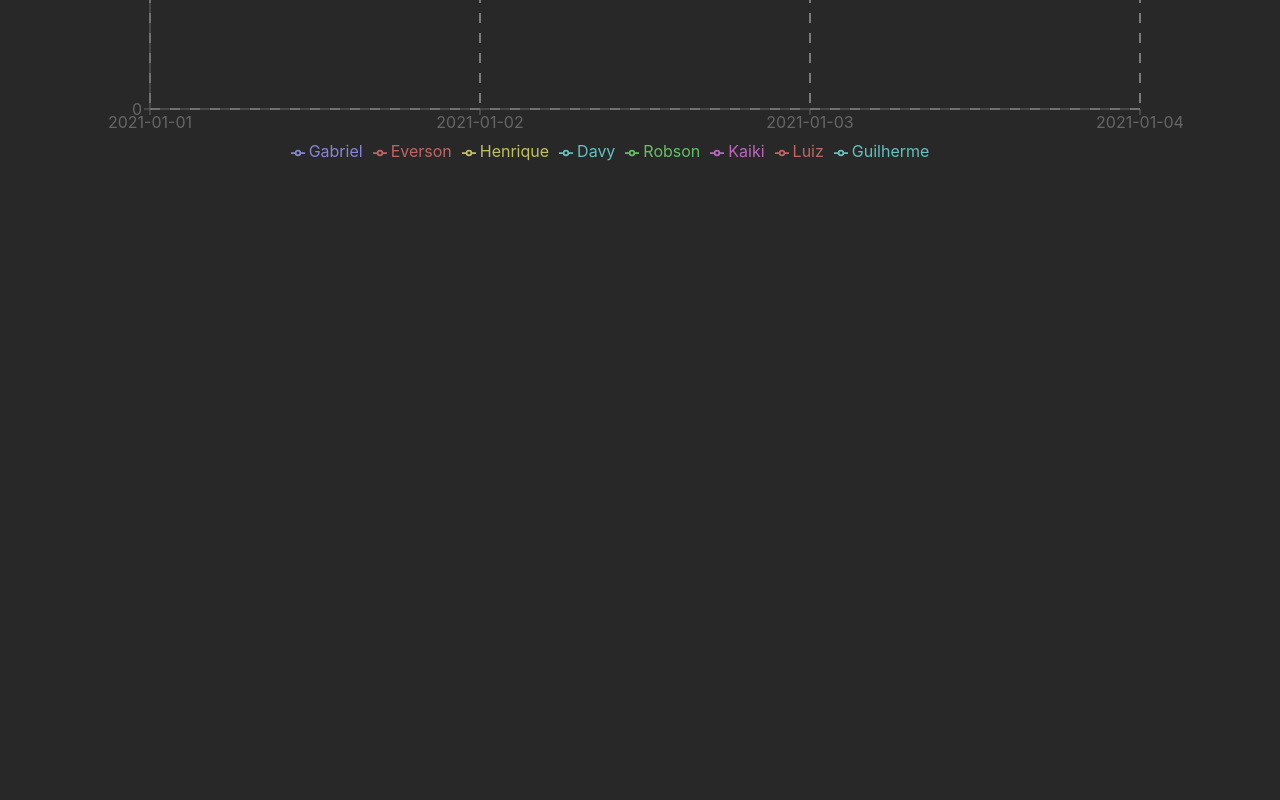
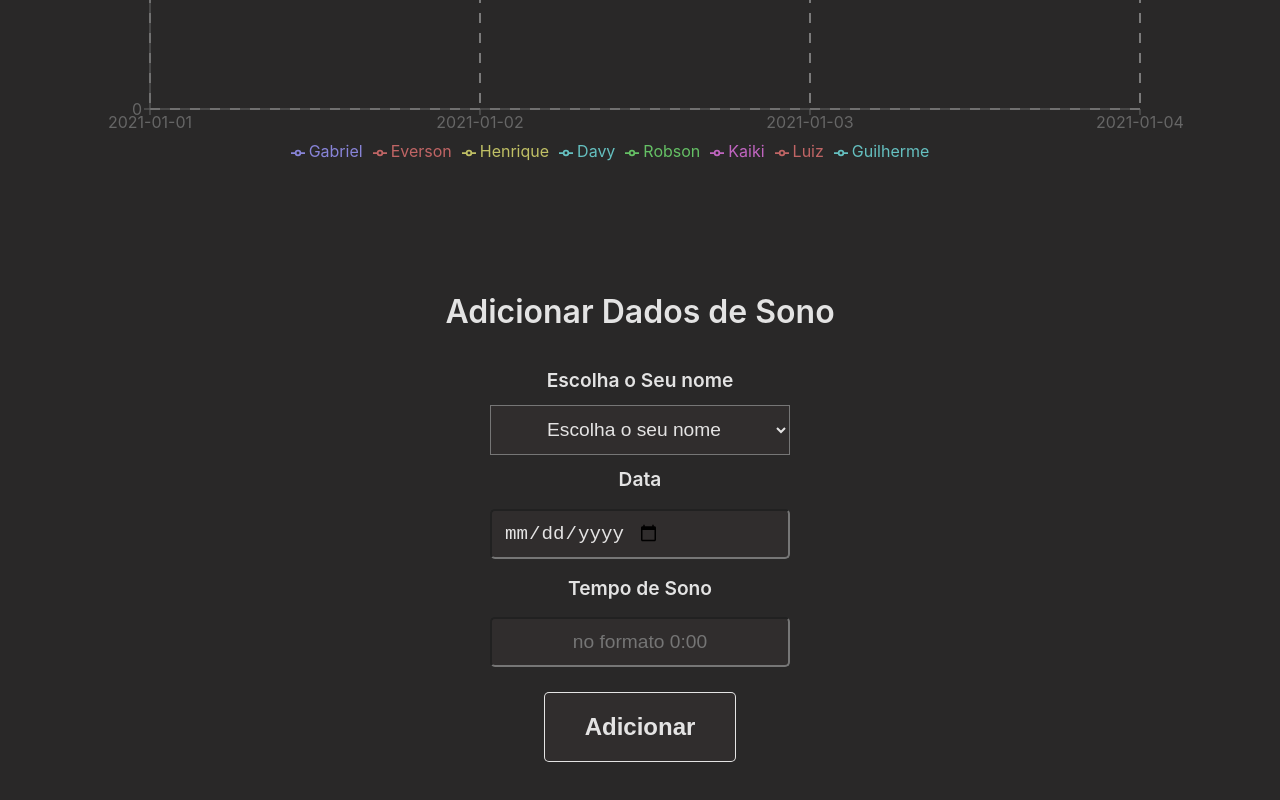
Before and after one commit to LuizBrugnera/sleep-graphics, a React (Vite) app: page / in a window 1280 px wide. Shown: the part 542-1342 px from the top of the page. Before the commit the page ends 800 px from the top, so only its background shows below. Built offline with nearby package versions, Linux system fonts and the light colour scheme.

Commit message:
feat - form to add sleep data

```diff
--- a/src/components/FormAddSleepData.tsx
+++ b/src/components/FormAddSleepData.tsx
@@ -1,7 +1,111 @@
-import React from "react";
+import React, { FormEvent, useState } from "react";
+import * as S from "../styles";
+import { SleepDataService } from "./services/SleepDataService";
 
 const FormAddSleepData = () => {
-  return <div>FormAddSleepData</div>;
+  const [sleepTime, setSleepTime] = useState("");
+  const [date, setDate] = useState("");
+  const [message, setMessage] = useState({ text: "", type: "" });
+  const [name, setName] = useState("undefined");
+
+  const valid = () => {
+    if (name === "undefined") {
+      setMessage({
+        text: "Escolha o seu nome!",
+        type: "error",
+      });
+      return false;
+    }
+    if (date === "") {
+      setMessage({ text: "Escolha a data!", type: "error" });
+      return false;
+    }
+    if (sleepTime === "") {
+      setMessage({ text: "Escolha o tempo de sono!", type: "error" });
+      return false;
+    }
+
+    const isValid = /^([0-9]{1,2}|1[0-9]|2[0-3]):[0-5][0-9]$/.test(sleepTime);
+    if (!isValid) {
+      setMessage({
+        text: "Formato de tempo de sono inválido!",
+        type: "error",
+      });
+      return false;
+    }
+    setMessage({ text: "", type: "sucess" });
+    return true;
+  };
+
+  const handleButton = async (event: FormEvent) => {
+    event.preventDefault();
+    if (valid()) {
+      const data = await SleepDataService.create({
+        name,
+        date,
+        sleepTime,
+      });
+
+      if (data) {
+        setMessage({ text: "Dados adicionados com sucesso!", type: "sucess" });
+      } else {
+        setMessage({
+          text: "Erro ao adicionar os dados, tente novamente!",
+          type: "error",
+        });
+      }
+    }
+  };
+  return (
+    <S.FormContainer>
+      <S.FormTitle id="form-add">Adicionar Dados de Sono</S.FormTitle>
+      <S.Form>
+        <S.FormLabel htmlFor="user">Escolha o Seu nome</S.FormLabel>
+        <S.FormSelect
+          name="user"
+          id="user"
+          onChange={(e: React.ChangeEvent<HTMLSelectElement>) =>
+            setName(e.target.value)
+          }
+          value={name}
+        >
+          <option value="undefined">Escolha o seu nome</option>
+          <option value="Everson">Everson</option>
+          <option value="Davy">Davy</option>
+          <option value="Gabriel">Gabriel</option>
+          <option value="Guilherme">Guilherme</option>
+          <option value="Henrique">Henrique</option>
+          <option value="Kaiki">Kaiki</option>
+          <option value="Luiz">Luiz</option>
+          <option value="Robson">Robson</option>
+        </S.FormSelect>
+        <S.FormLabel htmlFor="date">Data</S.FormLabel>
+        <S.FormInput
+          type="date"
+          name="date"
+          id="date"
+          onChange={(e: React.ChangeEvent<HTMLInputElement>) =>
+            setDate(e.target.value)
+          }
+        />
+        <S.FormLabel htmlFor="sleepTime">Tempo de Sono</S.FormLabel>
+        <S.FormInput
+          type="string"
+          name="sleepTime"
+          id="sleepTime"
+          placeholder="no formato 0:00"
+          value={sleepTime}
+          onChange={(e: React.ChangeEvent<HTMLInputElement>) =>
+            setSleepTime(e.target.value)
+          }
+        />
+        <S.WarningMessage typeMessage={message.type}>
+          {message.text}
+        </S.WarningMessage>
+        <S.FormButton onClick={handleButton}>Adicionar</S.FormButton>
+      </S.Form>
+    </S.FormContainer>
+  );
 };
 
 export default FormAddSleepData;
--- a/src/components/pages/AddData.tsx
+++ /dev/null
@@ -1,5 +0,0 @@
-const AddData = () => {
-  return <div>AddData</div>;
-};
-
-export default AddData;
--- a/src/components/pages/Home.tsx
+++ b/src/components/pages/Home.tsx
@@ -3,6 +3,7 @@ import { SleepDataAllPersonsDTO } from "../dto/SleepDataDto";
 import * as S from "../../styles";
 //import FormAddSleepData from "../FormAddSleepData";
 import SleepTimeLineChart from "../SleepTimeLineChart";
+import FormAddSleepData from "../FormAddSleepData";
 
 const Home = () => {
   const [sleepData, setSleepData] = useState([] as SleepDataAllPersonsDTO[]);
@@ -65,6 +66,7 @@ const Home = () => {
         <S.LineGraphContainer>
           <SleepTimeLineChart sleepData={sleepData} />
         </S.LineGraphContainer>
+        <FormAddSleepData />
       </S.HomeContainer>
     </div>
   );
--- a/src/styles.ts
+++ b/src/styles.ts
@@ -9,9 +9,11 @@ export const theme = {
       secondary: "#302d2d",
       tertiary: "rgba(255, 255, 255, 0.87)",
     },
-  text: {
-    primary: "rgba(255, 255, 255, 0.87)",
-    secondary: "#ffffff",
+    text: {
+      primary: "rgba(255, 255, 255, 0.87)",
+      secondary: "#ffffff",
+      warning: "#ff0000",
+      sucess: "#00ff00",
     },
   },
 };
@@ -199,3 +201,130 @@ export const LineGraphContainer = styled.div`
     width: 90%;
   }
 `;
+
+// formAdd
+
+export const FormTitle = styled.h1`
+  font-size: 2rem;
+  font-weight: 600;
+  cursor: pointer;
+  transition: all 0.3s ease-in-out;
+  margin: 20px 0px;
+
+  @media screen and (max-width: 500px) {
+    font-size: 1.5rem;
+  }
+`;
+
+export const FormContainer = styled.div`
+  background-color: ${theme.colors.background.primary};
+  color: ${theme.colors.text.primary};
+  display: flex;
+  justify-content: center;
+  align-items: center;
+  flex-wrap: wrap;
+  height: 500px;
+  width: 100%;
+  margin-top: 100px;
+`;
+
+export const Form = styled.form`
+  background-color: ${theme.colors.background.primary};
+  color: ${theme.colors.text.primary};
+  display: flex;
+  align-items: center;
+  flex-direction: column;
+  flex-wrap: wrap;
+  height: 100%;
+  width: 100%;
+`;
+
+export const FormInput = styled.input`
+  background-color: ${theme.colors.background.secondary};
+  color: ${theme.colors.text.primary};
+  display: flex;
+  text-align: center;
+  border-radius: 5px;
+
+  font-size: 1.2rem;
+  margin: 5px 0px;
+  width: 300px;
+  height: 50px;
+
+  @media screen and (max-width: 500px) {
+    margin: 5px 0px;
+    width: 200px;
+    height: 30px;
+    font-size: 1rem;
+  }
+`;
+
+export const FormLabel = styled.label`
+  background-color: ${theme.colors.background.primary};
+  color: ${theme.colors.text.primary};
+  display: flex;
+  margin: 10px 0px;
+
+  font-size: 1.2rem;
+  font-weight: 600;
+
+  @media screen and (max-width: 500px) {
+    font-size: 1rem;
+  }
+`;
+
+export const FormButton = styled.button`
+  background-color: ${theme.colors.background.secondary};
+  color: ${theme.colors.text.primary};
+
+  margin: 20px 0px;
+  padding: 20px 40px;
+  border: 1px solid ${theme.colors.background.tertiary};
+  border-radius: 5px;
+
+  cursor: pointer;
+  transition: all 0.3s ease-in-out;
+  font-size: 1.5rem;
+  font-weight: 600;
+
+  &:active {
+    background-color: ${theme.colors.background.tertiary};
+    color: ${theme.colors.text.secondary};
+    transition: all 0.3s ease-in-out;
+  }
+
+  @media screen and (max-width: 500px) {
+    font-size: 1rem;
+    margin: 10px 0px;
+    padding: 10px 20px;
+    border-radius: 5px;
+  }
+`;
+
+export const FormSelect = styled.select`
+  background-color: ${theme.colors.background.secondary};
+  color: ${theme.colors.text.primary};
+  width: 300px;
+  height: 50px;
+  text-align: center;
+  font-size: 1.2rem;
+  @media screen and (max-width: 500px) {
+    padding: 5px 10px;
+    border-radius: 5px;
+    width: 200px;
+    height: 30px;
+    font-size: 1rem;
+  }
+`;
+
+interface WarningMessageProps {
+  typeMessage: string;
+}
+
+export const WarningMessage = styled.p<WarningMessageProps>`
+  background-color: ${theme.colors.background.primary};
+  color: ${(props) =>
+    props.typeMessage == "error"
+      ? theme.colors.text.warning
+      : theme.colors.text.sucess};
+`;
```
Also changed, not shown: src/components/pages/Ranking.tsx (added).
